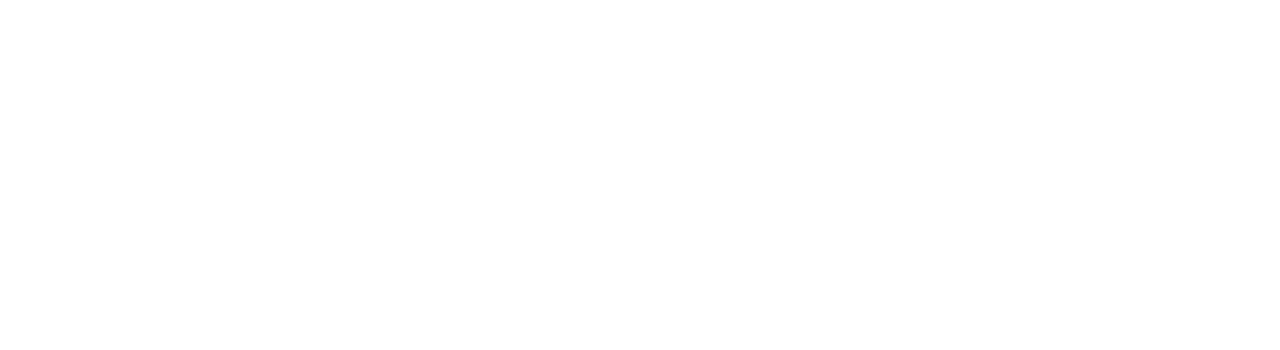
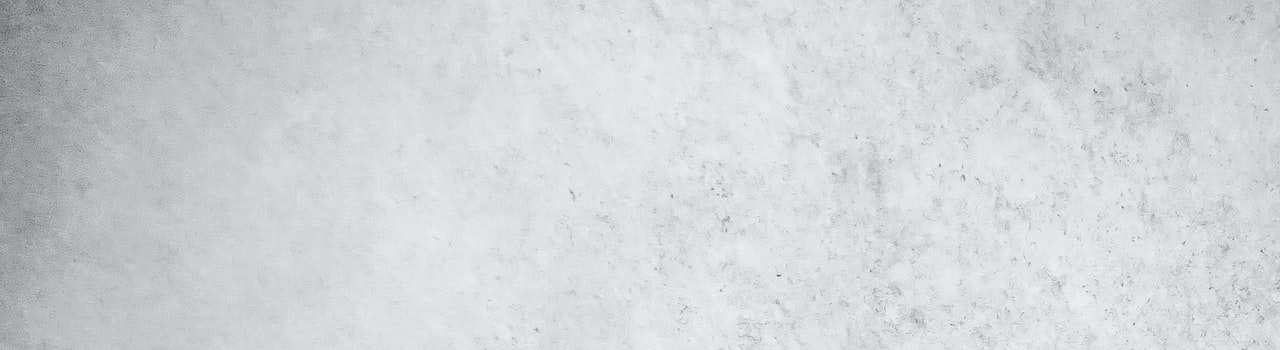
Before and after one commit to francopagnotta/To-Do-List, a plain HTML site: page index.html in a window 1280 px wide. Shown: the top 350 px of the page. Drawn offline with nearby package versions, Linux system fonts and the light colour scheme; the site is published under a folder, as on GitHub Pages, so addresses that start at the root find nothing.

Commit message:
second commit

```diff
--- a/style.css
+++ b/style.css
@@ -1,9 +1,10 @@
-/* general */
+/* GENERAL */
 * {
 	margin: 0;
 	padding: 0;
 	box-sizing: border-box;
 }
+
 
 
 /* VARIABLES */
@@ -29,7 +30,7 @@ body {
 	display: flex;
 	align-items: center;
 	justify-content: center;
-	background-image: url("/img/concrete-2.jpg");
+	background-image: url("concrete-2.jpg");
 }
 
 
```
Also changed, not shown: concrete-2.jpg (renamed from img/concrete-2.jpg), img/concrete.jpg (deleted).
